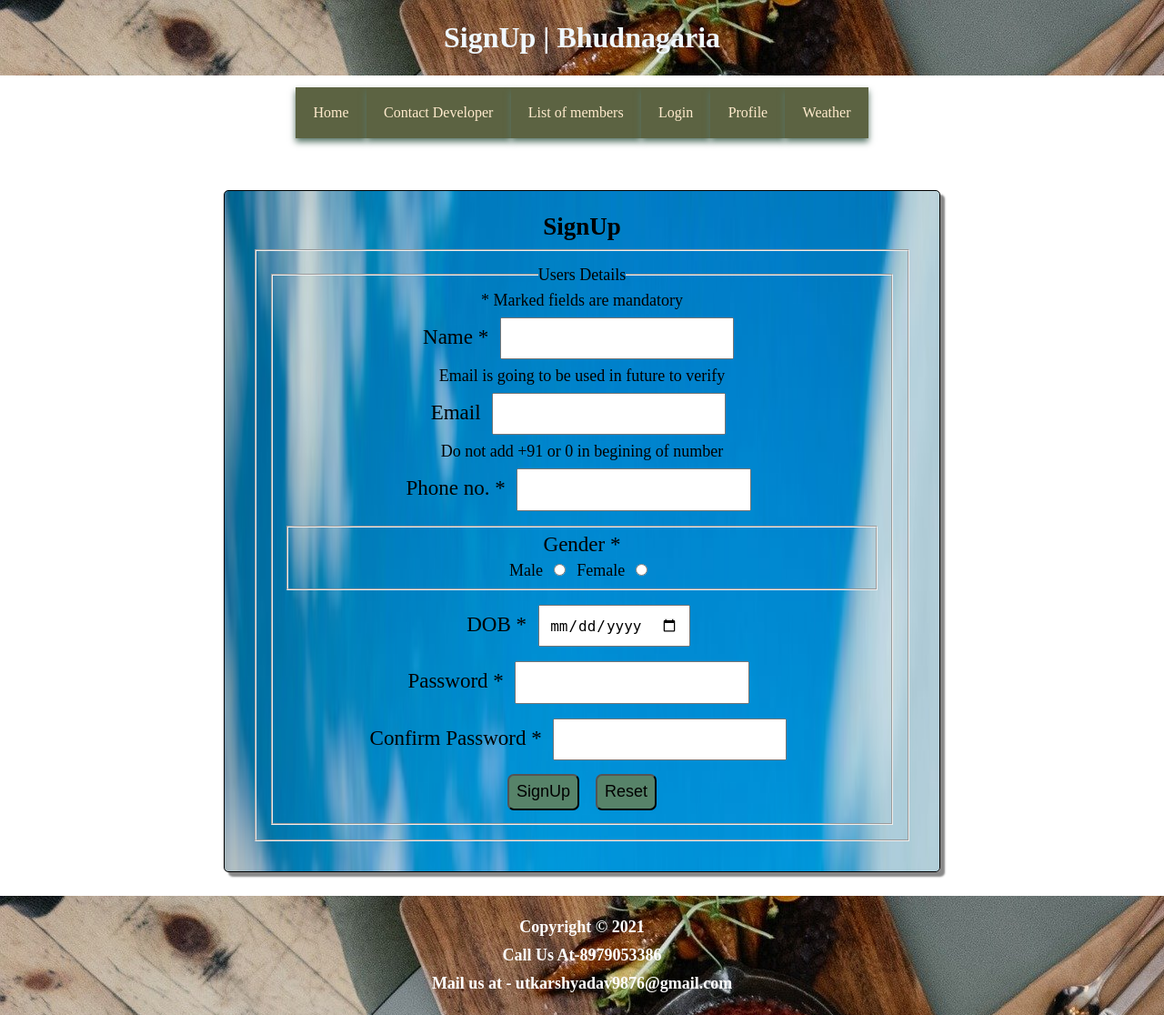
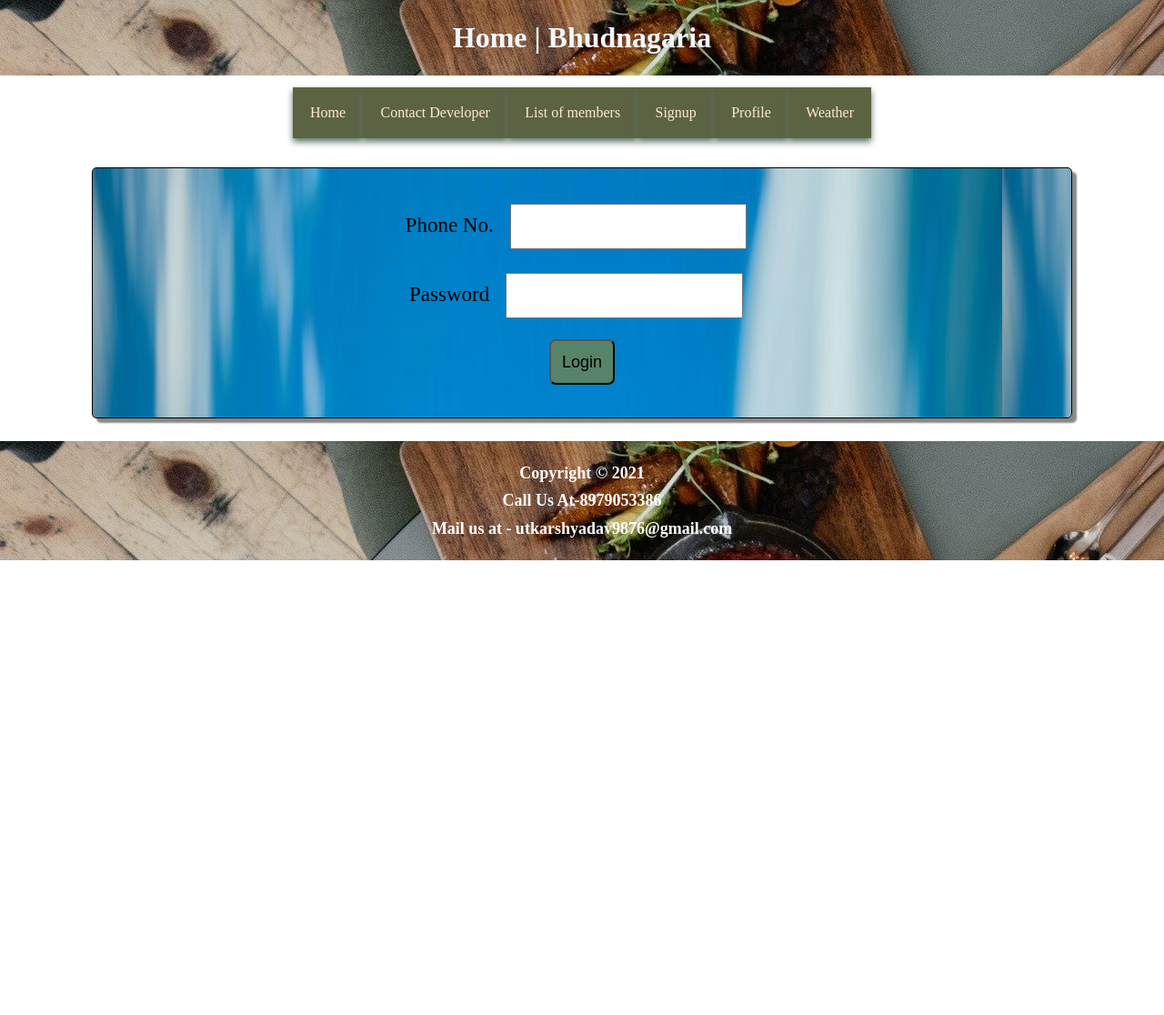
Before and after one commit to utkarsh6300/bhudnagaria-village-, a PHP site: page /signup.php in a window 1280 px wide. Shown: the whole page at 91% size. After the commit the page ends 616 px from the top, so only its background shows below. Run offline with PHP 8.4, Linux system fonts and the light colour scheme; data that the repository does not hold is empty.

Commit message:
Update signup.php

```diff
--- a/signup.php
+++ b/signup.php
@@ -1,13 +1,13 @@
-
 <!DOCTYPE html>
 <html lang="en">
 <head>
     <meta charset="UTF-8">
     <meta http-equiv="X-UA-Compatible" content="IE=edge">
     <meta name="viewport" content="width=device-width, initial-scale=1.0">
-    <title>SignUp</title>
+    <title>Login</title>
+    <link rel="stylesheet" href="styleIndex.css">
     <link rel="stylesheet" href="styleSignup.css">
-    <link rel="stylesheet" href="styleIndex.css">
+    <link rel="stylesheet" href="styleLogin.css">
     <link rel="stylesheet" href="styleContact.css">
     <link rel="stylesheet" href="StyleAlert.css">
 </head>
@@ -15,7 +15,8 @@
     <header>
         <div class="nav1">
 
-           <h1>SignUp | Bhudnagaria </h1>
+           <h1>Home | Bhudnagaria </h1>
+
     <nav>
         <a href="index.php">Home </a>
         <!-- <a href="gallery.php">Photo Gallery </a>
@@ -23,62 +24,63 @@
         <a href="contact.php">Contact Developer</a>
         <a href="members.php">List of members</a>
         <!-- <a href="stories.php">Stories</a> -->
-
-        <a href="login.php">Login</a>
+        <a href="signup.php">Signup</a>
         <a href="profile.php">Profile</a>
         <a href="weather.php">Weather</a>
 
     </nav>
+
+
         </div>
     </header>
 
 
     <?php
-include 'db/db_connect.php';
-session_start();
-if(isset($_SESSION['phone'])){
-$phone1= $_SESSION['phone'];
-$check= strval($phone1);
-if(strlen($check)>0){
-    echo'
-<div id="success" class="alert">
-<p>you are logged in with '.$phone1.'</p>
-<a href="logout.php" id="logoutbutton" > Logout </a>
-</div>
+
+// include 'db/db_connect.php';
+// session_start();
+// if(isset($_SESSION['phone'])){
+// $phone1= $_SESSION['phone'];
+// $check= strval($phone1);
+// if(strlen($check)>0){
+//     echo'
+// <div id="success" class="alert">
+// <p>you are logged in with '.$phone1.'</p>
+// <a href="logout.php" id="logoutbutton" > Logout </a>
+// </div>
 
 
-';
-}
-}
+// ';
+// }
+// }
 
 ?>
 
 
-
 <?php
-
     if ($_SERVER['REQUEST_METHOD'] == 'POST'){
     include 'db/db_connect.php';
 
- $name= $_POST["Name"] ;
- $email= $_POST["Email"] ;
+
  $phone= $_POST["phone"] ;
- $gender= $_POST["Gender"] ;
- $dob= $_POST["DOB"] ;
  $password= $_POST["password"] ;
- $cpassword= $_POST["cpassword"];
 
-$hashedpassword= password_hash($password,PASSWORD_BCRYPT);
+//  $hashedpassword= password_hash($password,PASSWORD_BCRYPT);
 
  $number=strval($phone);
 
+ $sql="Select * from logincredentials where phone='$phone' and password='$password'";
 
- $sql="Select * from logincredentials where phone='$phone'  ";
+
+
+//  $sql="Select * from logincredentials where phone='$phone'";
+ $sql2="Select * from logincredentials where phone='$phone'";
+     $res2 = mysqli_query($conn, $sql2);
+     $data2=mysqli_fetch_array($res2);
+     $num2=mysqli_num_rows($res2);
      $res = mysqli_query($conn, $sql);
- $num1=mysqli_num_rows($res);
- $sql="Select * from logincredentials where email='$email'  ";
- $res = mysqli_query($conn, $sql);
- $num2=mysqli_num_rows($res);
+     $data=mysqli_fetch_array($res);
+     $num=mysqli_num_rows($res);
      if(strlen($number)!=10){
         echo'
         <div id="failure" class="alert">
@@ -88,62 +90,58 @@ $number=strval($phone);
        ;
      }
        else
-if($num1!=0) {
-    echo'
+     if($num2==0){
+        echo '
         <div id="failure" class="alert">
-   <p>Phone number already registered</p>
+        <p>Signup with this number and try logging again</p>
+
        </div>
-   '
-   ;
+
+        ';
      } else
-if($num2!=0) {
-    echo'
-    <div id="failure" class="alert">
-   <p>Email number already registered</p>
-   </div>
-   '
+    //  if(!password_verify($password,$hashedpassword)){
+    //     echo '
+    //     <div id="failure" class="alert">
+    //     <p>Incorrect Password</p>
 
-   ;
+    //    </div>
 
-}
+    //     ';
+    //  } else
+     if($num == 1){
+
+         session_start();
+         $_SESSION['phone']=$phone;
 
 
 
-
-
-
-else
- if($password==$cpassword){
- $sql="INSERT INTO `logincredentials` (`sn`, `name`,`email`,`phone`,`gender`,`dob`,`password`) VALUES (NULL, '$name','$email','$phone','$gender','$dob','$hashedpassword')";
-     $res = mysqli_query($conn, $sql);
-     if($res){
        echo'
        <div id="success" class="alert">
-<p>Account created successfully.Now go to login page and Login</p>
+<p>Logged in successfully</p>
 
 </div>
+       ';
+   }
+   else
+     if($num2==1){
+        echo '
+        <div id="failure" class="alert">
+        <p>Incorrect Password</p>
+
+       </div>
+
         ';
      }
    else{
        echo '
        <div id="failure" class="alert">
-       <p>There are some issue in creating your account. Try Again and if problem continues contact us through mail or phone number</p>
+       <p>There are some issue in logging in your account. Try Again and if problem continues contact us through mail or phone number</p>
 
       </div>
 
        ';
    }
 
- }
-else{
-    echo'
-     <div id="failure" class="alert">
-    <p>password and confirm password must be same</p>
-    </div>
-    '
-
-    ;
-}
 
 }
 
@@ -151,42 +149,13 @@ else{
 ?>
 
 
-    <div class="formDiv">
-    <form action="signup.php" method="post">
-        <h2>SignUp</h2>
-        <fieldset>
-    <fieldset>
-       <legend>
-           Users Details
-</legend>        <p>* Marked fields are mandatory</p>
-    <label for="Name">Name *</label>
-    <input type="text" name="Name" id="Name" required> <br>
-   <p> Email is going to be used in future to verify </p>
-    <label for="Email">Email</label>
-    <input type="email" name="Email" id="Email"> <br>
-    <p>Do not add +91 or 0 in begining of number</p>
-
-    <label for="phone">Phone no. *</label>
+    <div class="login">
+        <form action="login.php" method="post">
+            <label for="phone">Phone No.</label>
             <input type="number" name="phone" id="phone" required> <br>
-    <fieldset>
-        <label for="Gender">Gender *</label>
-    <p>
-           Male
-        <input type="radio" name="Gender" id="Male" value="Male" required>
-            Female
-        <input type="radio" name="Gender" id="Female" value="Female" required>
-    </p>
-    </fieldset>
-        <label for="DOB">DOB *</label>
-        <input type="date" name="DOB" id="DOB" required> <br>
-        <label for="password">Password *</label>
+            <label for="password">Password</label>
             <input type="password" name="password" id="password" required> <br>
-        <label for="cpassword">Confirm Password *</label>
-        <input type="password" name="cpassword" id="cpassword" required> <br>
-        <input type="submit" value="SignUp" class="btn">
-        <input type="reset" value="Reset" class="btn">
-    </fieldset>
-    </fieldset>
+            <input type="submit" value="Login" class="btn">
         </form>
     </div>
     <footer>
@@ -200,4 +169,5 @@ else{
             Mail us at - utkarshyadav9876@gmail.com
         </p>
       </footer>
-</body> </html>
+</body>
+</html>
```
Lines whose indentation alone changed are shown as unchanged.
